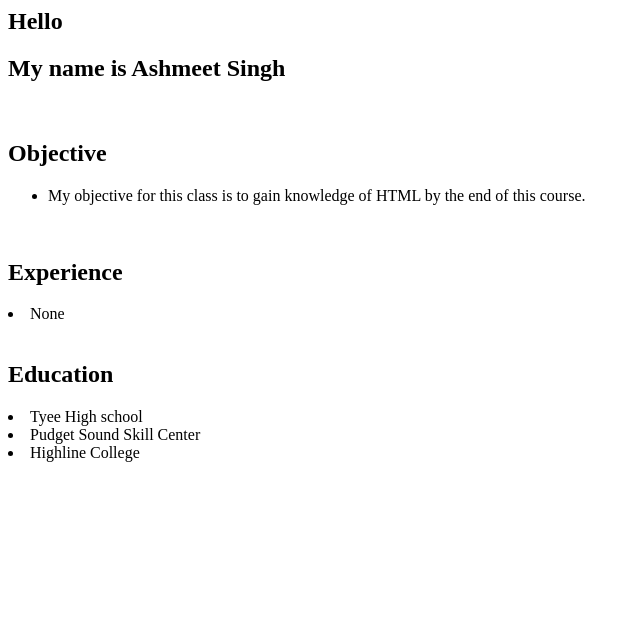
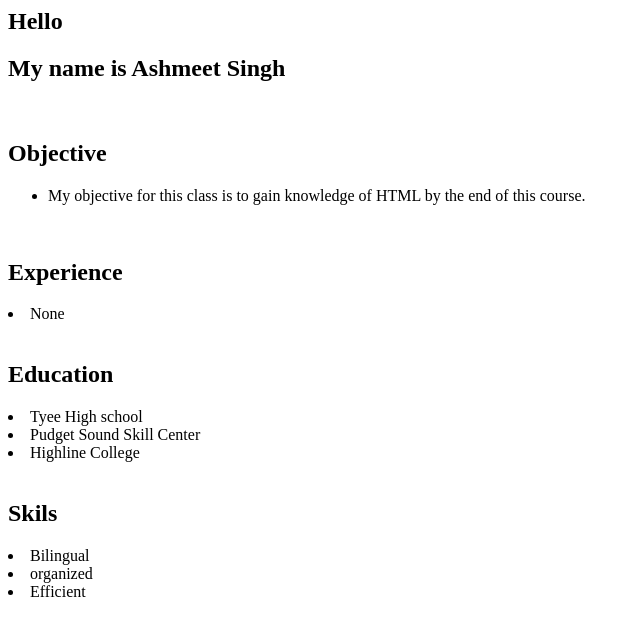
Before and after one commit to Ashmeet-Singh5/Artifact-1, a plain HTML site: page index.html in a window 1280 px wide. Shown: the whole page, without its empty margins (0-640 px from the left). Drawn offline with Linux system fonts and the light colour scheme.

Commit message:
Update index.html

```diff
--- a/index.html
+++ b/index.html
@@ -28,6 +28,14 @@
        </ul>
     <br>
 
+      <h2> Skils </h2>
+       <u1>
+         <li> Bilingual </li>
+         <li> organized </li>
+         <li> Efficient </li>
+       </ul>
+    <br>
+
   </body>
 
 </html>
```
